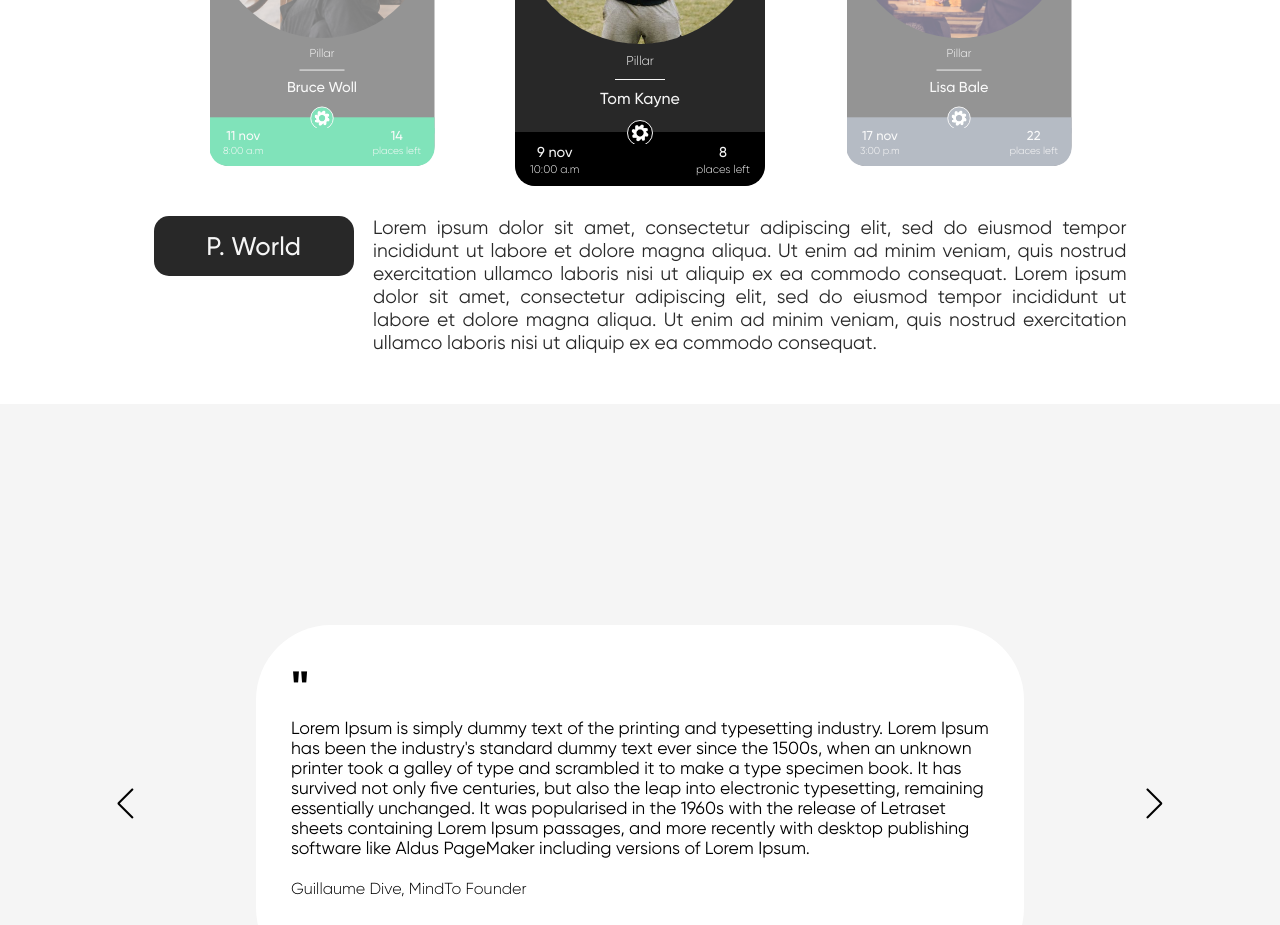
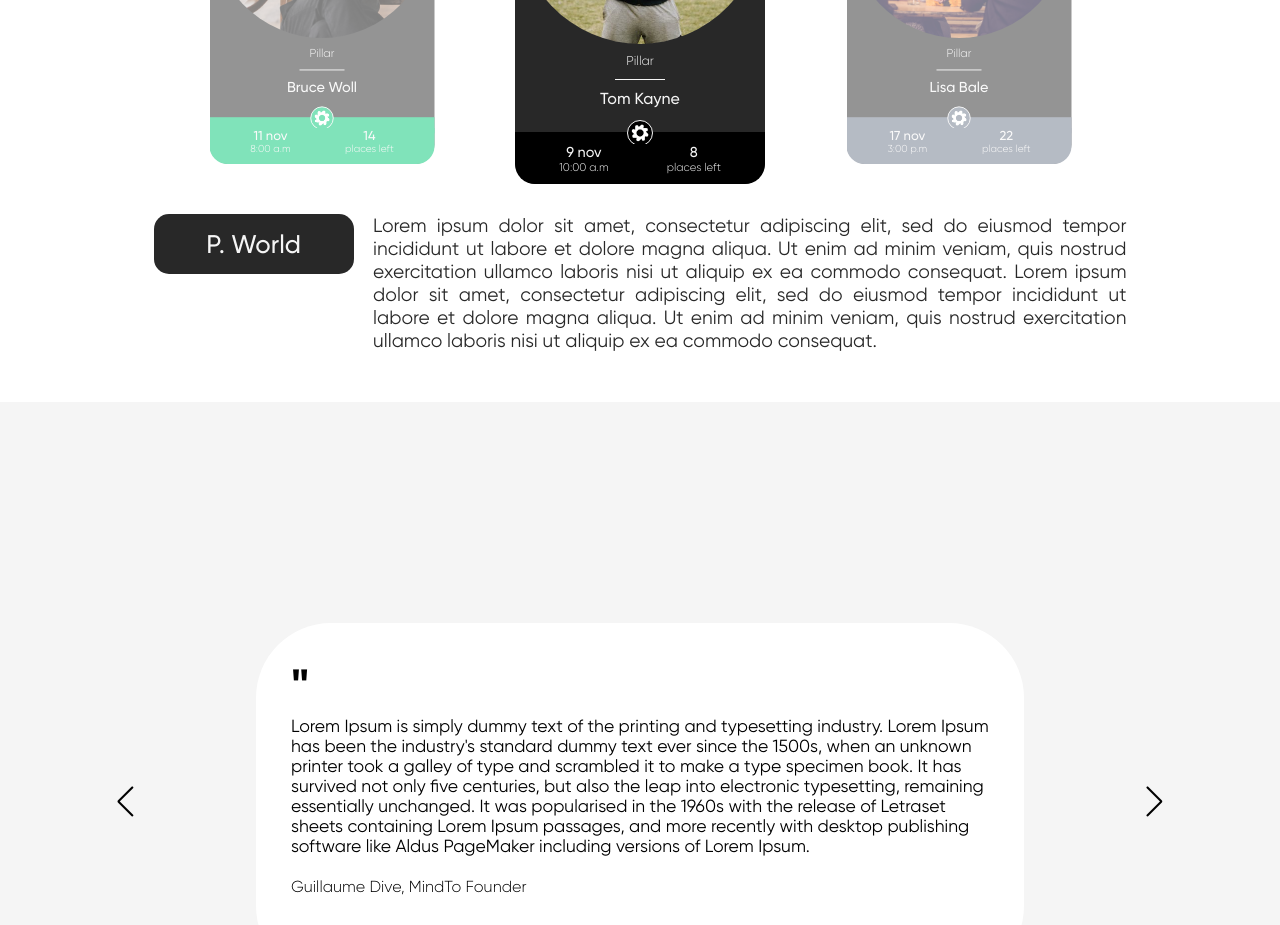
Before and after one commit to ESIEA-Dive/Mindto, a React (Create React App) app in the folder frontend_mindto/: page / in a window 1280 px wide. Shown: the part 2040-2965 px from the top of the page. Built offline with nearby package versions, Linux system fonts and the light colour scheme; a web font is replaced by a local one.

Commit message:
Change space bottom card class

```diff
--- a/frontend_mindto/src/container/Course/ClassCard.scss
+++ b/frontend_mindto/src/container/Course/ClassCard.scss
@@ -124,7 +124,7 @@
         border-bottom-left-radius: 20px;
         border-bottom-right-radius: 20px;
         display: flex;
-        justify-content: space-between;
+        justify-content: space-around;
         flex-direction: row;
         padding: 0 15px 10px 15px;
         z-index: 10;
@@ -143,7 +143,6 @@
             }
             .secondary-info {
                 font-family: "GilroyLight";
-                margin-top: 2px;
                 color: var(--white-color);
                 font-size: 0.7rem;
                 @media only screen and (max-width: 900px) {
```
